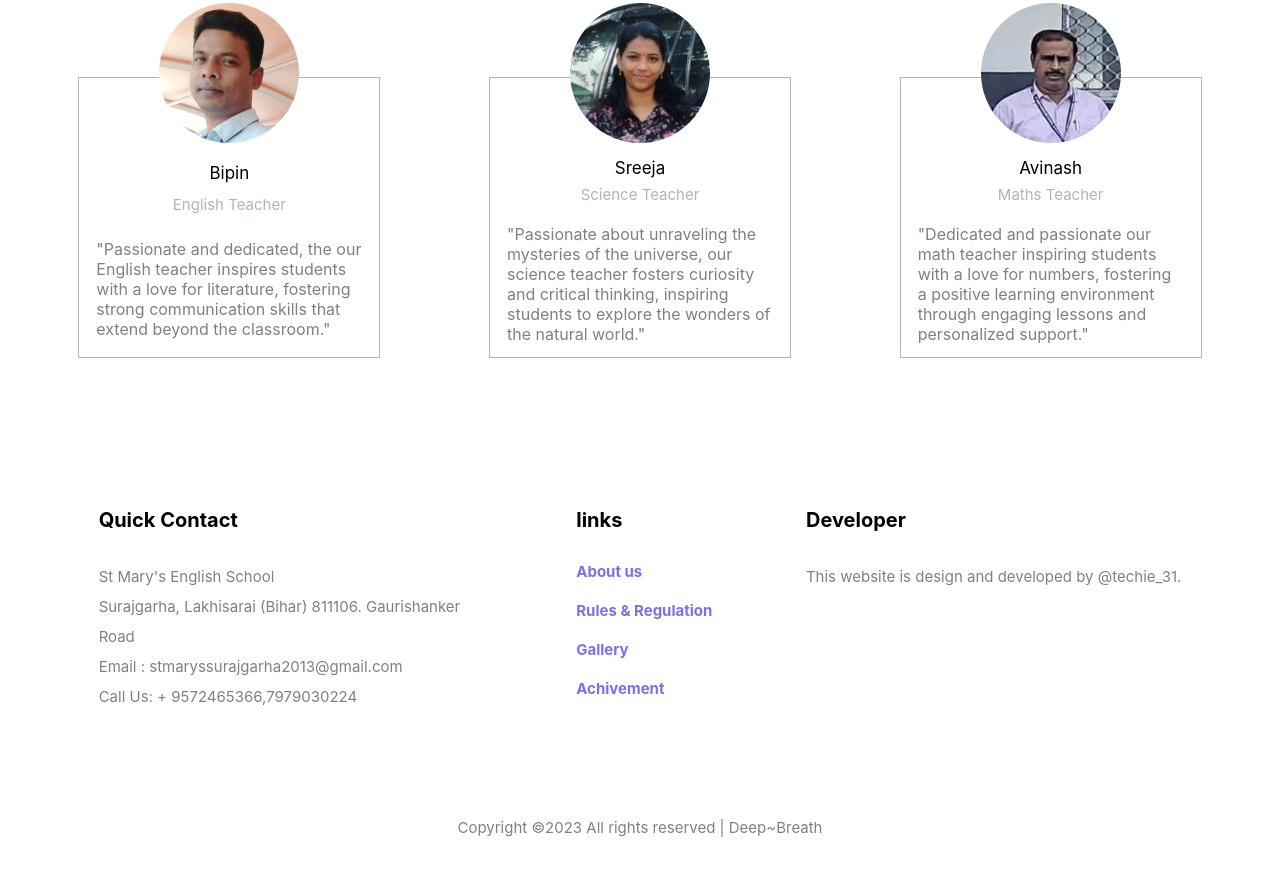
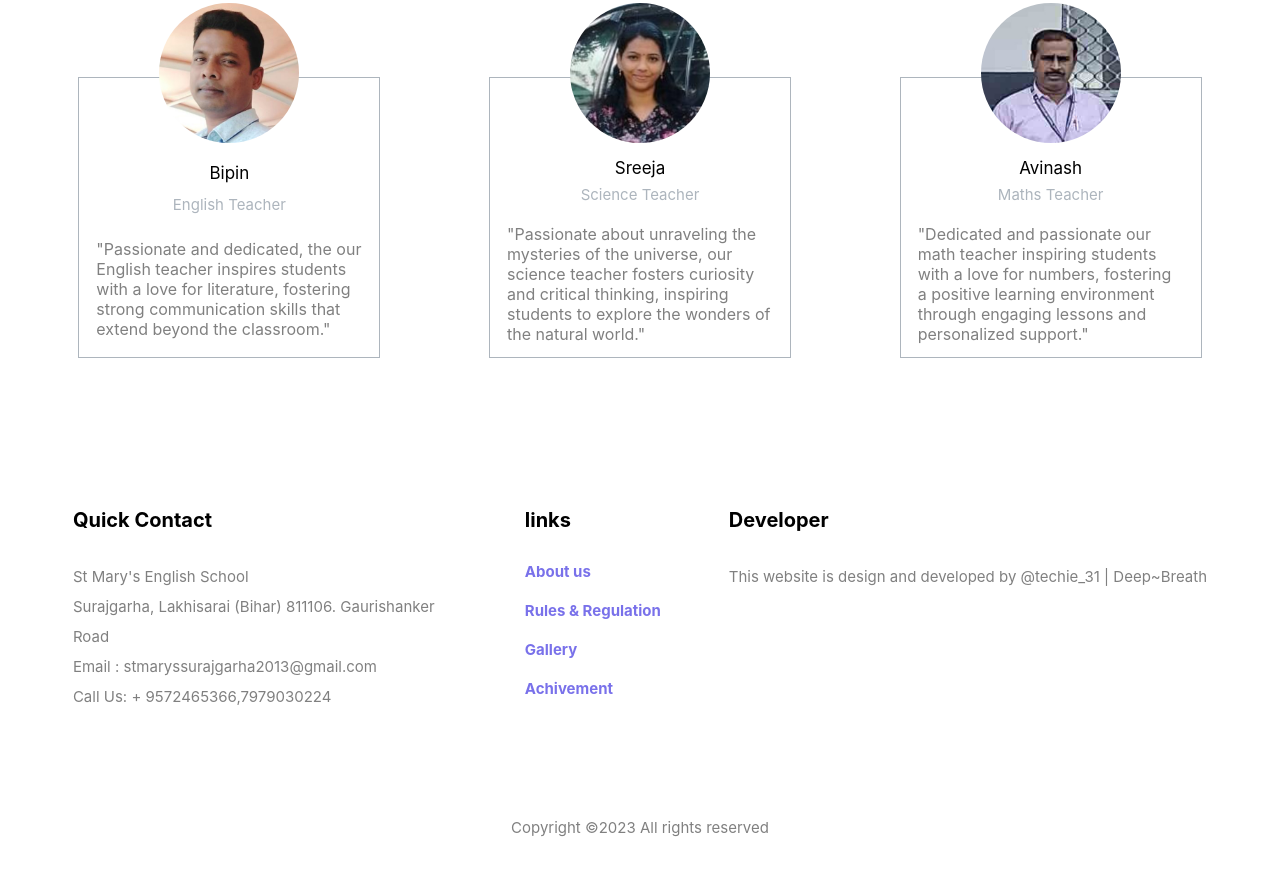
Before and after one commit to Shubham-raj-ai/St-mary-s-english-school, a plain HTML site: page index.html in a window 1280 px wide. Shown: the part 3294-4181 px from the top of the page. Drawn offline with nearby package versions, Linux system fonts and the light colour scheme.

Commit message:
Update index.html

```diff
--- a/index.html
+++ b/index.html
@@ -211,10 +211,10 @@
             </div>
             <div class="devloper">
                 <h2>Developer</h2>
-                <p>This website is design and developed by @techie_31.</p>
+                <p>This website is design and developed by @techie_31 | Deep~Breath</p>
             </div>
         </footer>
-        <p class="copy">Copyright &copy;2023 All rights reserved | Deep~Breath</p>
+        <p class="copy">Copyright &copy;2023 All rights reserved </p>
     </div>
     <script src="script.js"></script>
     <script src="https://unpkg.com/aos@next/dist/aos.js"></script>
```
